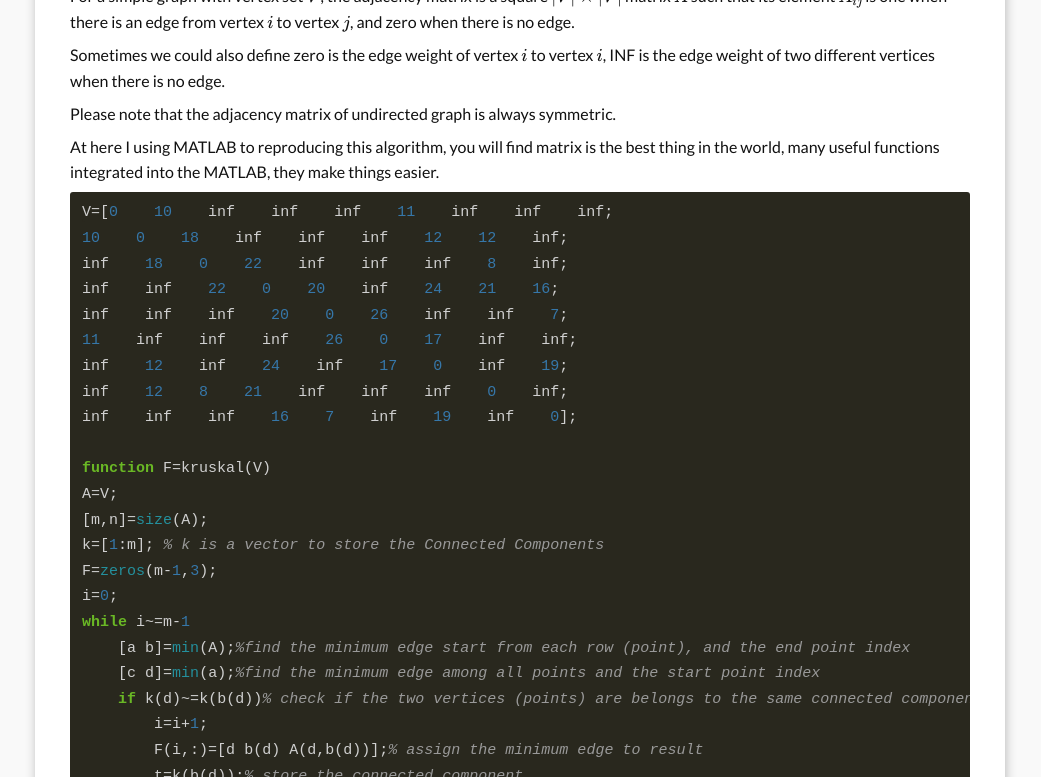
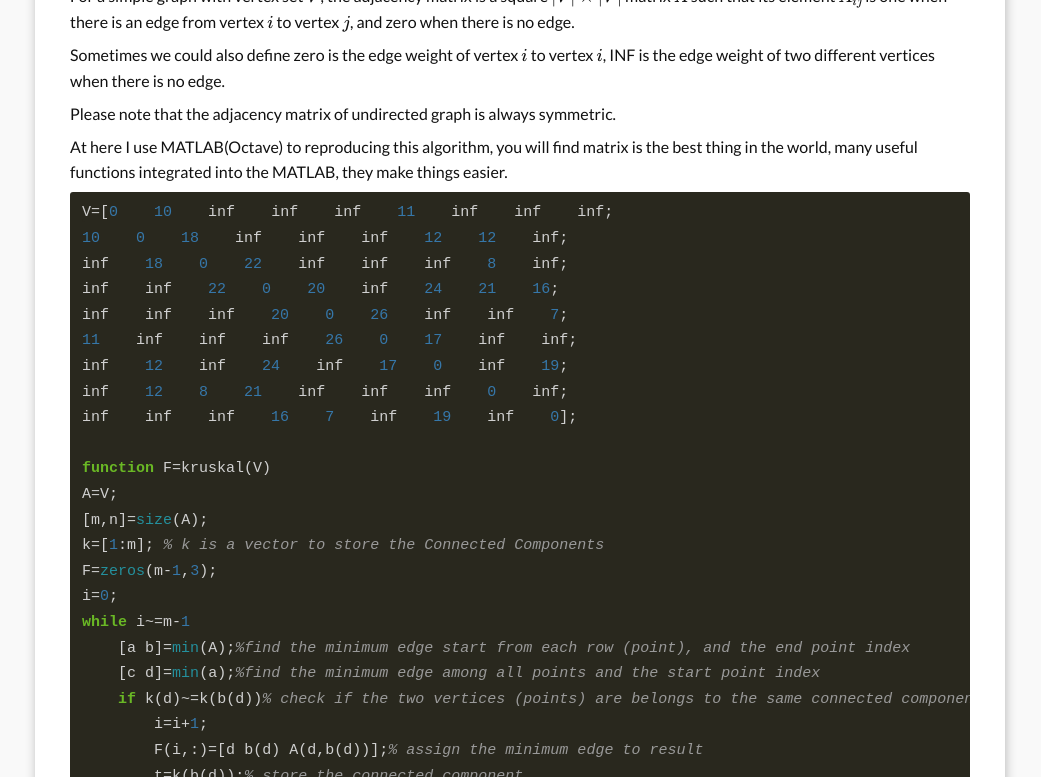
Before and after one commit to yulijia/en, a Jekyll site: the page built from _posts/2020-01-05-Kruskal-algorithm.md, in a window 1280 px wide and 900 px high, scrolled down 1301 px, cut to the strip 123-900 px from the top of the window. Shown: the whole strip, without its empty margins (120-1161 px from the left). Built offline with Jekyll 4.4.1, drawn with Linux system fonts in a browser that asks for light colours; nearby versions of some CDN libraries; formulas are drawn with MathJax 3; comment, search, counter and statistics services are not loaded.

Commit message:
update content

````diff
--- a/_posts/2020-01-05-Kruskal-algorithm.md
+++ b/_posts/2020-01-05-Kruskal-algorithm.md
@@ -57,7 +57,7 @@ Sometimes we could also define zero is the edge weight of vertex $$i$$ to vertex
 
 Please note that the adjacency matrix of undirected graph is always symmetric.
 
-At here I using MATLAB to reproducing this algorithm, you will find matrix is the best thing in the world, many useful functions integrated into the MATLAB, they make things easier.
+At here I use MATLAB(Octave) to reproducing this algorithm, you will find matrix is the best thing in the world, many useful functions integrated into the MATLAB, they make things easier.
 
 
 ```matlab
````
